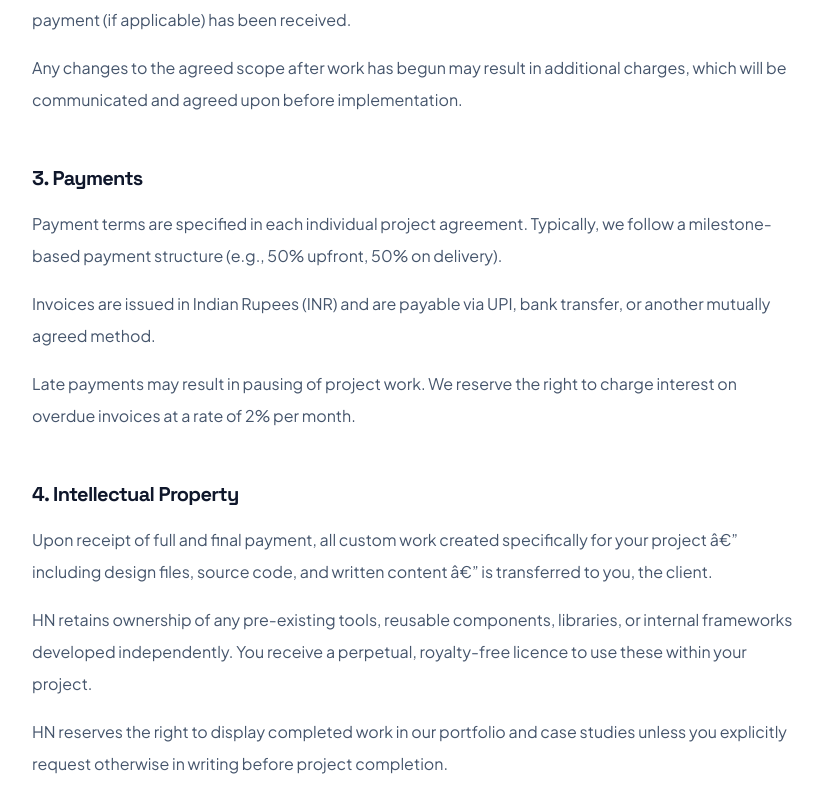
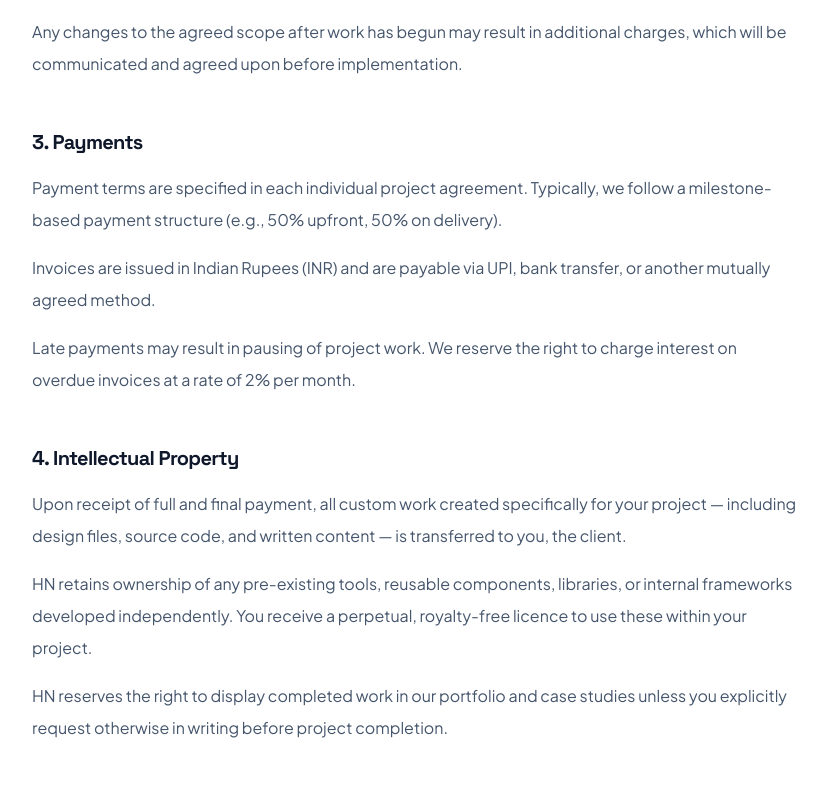
Before and after one commit to Hetsoni28/HN, a Next.js app: page /terms in a window 1280 px wide. Shown: the part 1167-1952 px from the top of the page, without its empty margins (224-1050 px from the left). Built offline with nearby package versions, Linux system fonts and the light colour scheme; no server answers.

Commit message:
Remove Last Updated date from Terms of Service

```diff
--- a/app/(main)/terms/page.tsx
+++ b/app/(main)/terms/page.tsx
@@ -2,7 +2,7 @@ import type { Metadata } from 'next';
 import { LegalPageLayout } from '@/components/organisms/legal-page';
 
 export const metadata: Metadata = {
-  title: 'Terms of Service â€” HN',
+  title: 'Terms of Service — HN',
   description: 'Terms and conditions for using HN services and website.',
 };
 
@@ -11,7 +11,7 @@ export default function TermsPage() {
     <LegalPageLayout
       eyebrow="Legal"
       title="Terms of Service"
-      lastUpdated="2025-09-01"
+
       heroImage="/terms-hero.jpg"
       intro="These Terms of Service ('Terms') govern your use of the HN Digital Product Studio website at hntech.in and any services we provide. By accessing our website or engaging our services, you agree to be bound by these Terms. Please read them carefully before proceeding."
       sections={[
@@ -41,7 +41,7 @@ export default function TermsPage() {
         {
           heading: '4. Intellectual Property',
           content: [
-            'Upon receipt of full and final payment, all custom work created specifically for your project â€” including design files, source code, and written content â€” is transferred to you, the client.',
+            'Upon receipt of full and final payment, all custom work created specifically for your project — including design files, source code, and written content — is transferred to you, the client.',
             'HN retains ownership of any pre-existing tools, reusable components, libraries, or internal frameworks developed independently. You receive a perpetual, royalty-free licence to use these within your project.',
             'HN reserves the right to display completed work in our portfolio and case studies unless you explicitly request otherwise in writing before project completion.',
           ],
--- a/components/organisms/legal-page.tsx
+++ b/components/organisms/legal-page.tsx
@@ -10,7 +10,7 @@ interface LegalSection {
 interface LegalPageLayoutProps {
   eyebrow: string;
   title: string;
-  lastUpdated: string;
+  lastUpdated?: string;
   intro: string;
   sections: LegalSection[];
   heroImage?: string;
@@ -40,6 +40,7 @@ export function LegalPageLayout({
               </span>
             )}
             <h1 className="mt-5 text-4xl font-bold text-slate-900 md:text-5xl">{title}</h1>
+            {lastUpdated && (
               <p className="mt-4 text-sm text-slate-400">
                 Last updated:{' '}
                 <time dateTime={lastUpdated}>
@@ -48,6 +49,7 @@ export function LegalPageLayout({
                   })}
                 </time>
               </p>
+            )}
           </FadeIn>
         </div>
       </section>
```
Lines whose indentation alone changed are shown as unchanged.
